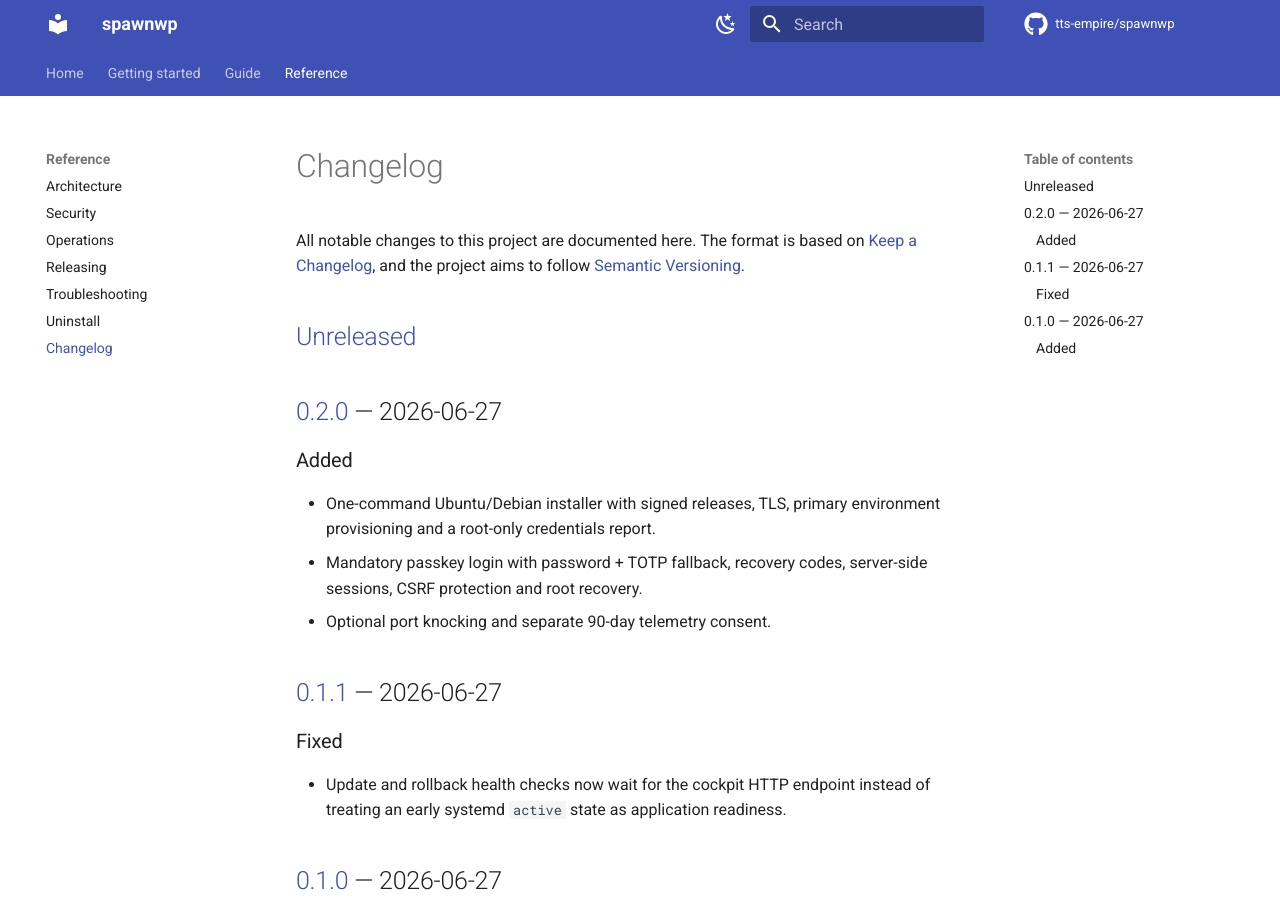
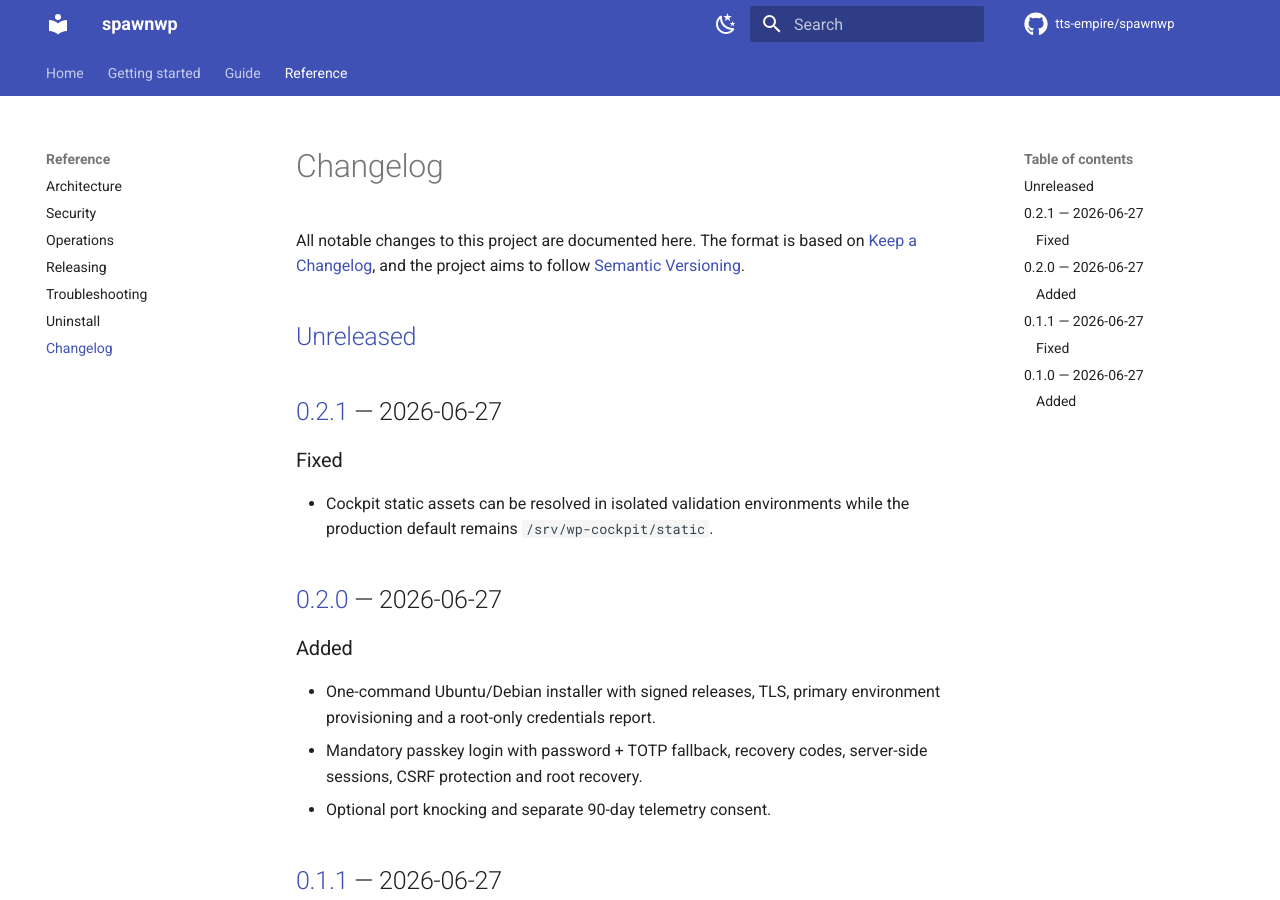
Before and after one commit to tts-empire/spawnwp, an MkDocs documentation site: the page built from docs/changelog.md, in a window 1280 px wide and 900 px high. Built offline with MkDocs 1.6.1 and Material for MkDocs 9.7.7, drawn with Linux system fonts in a browser that asks for light colours; comment, search, counter and statistics services are not loaded.

Commit message:
Make cockpit static path testable

```diff
--- a/docs/changelog.md
+++ b/docs/changelog.md
@@ -5,6 +5,13 @@ All notable changes to this project are documented here. The format is based on
 [Semantic Versioning](https://semver.org/spec/v2.0.0.html).
 
 ## [Unreleased]
+
+## [0.2.1] — 2026-06-27
+
+### Fixed
+
+- Cockpit static assets can be resolved in isolated validation environments while the
+  production default remains `/srv/wp-cockpit/static`.
 
 ## [0.2.0] — 2026-06-27
 
@@ -43,7 +50,8 @@ First public release.
   HTTPS, dropped Linux capabilities, no Docker socket exposure, loopback-only service
   ports, per-install random secrets.
 
-[Unreleased]: https://github.com/tts-empire/spawnwp/compare/v0.2.0...HEAD
+[Unreleased]: https://github.com/tts-empire/spawnwp/compare/v0.2.1...HEAD
+[0.2.1]: https://github.com/tts-empire/spawnwp/compare/v0.2.0...v0.2.1
 [0.2.0]: https://github.com/tts-empire/spawnwp/compare/v0.1.1...v0.2.0
 [0.1.1]: https://github.com/tts-empire/spawnwp/compare/v0.1.0...v0.1.1
 [0.1.0]: https://github.com/tts-empire/spawnwp/releases/tag/v0.1.0
```
Also changed, not shown: docs/release-notes/0.2.1.md (added, +4 -0 lines), 3 other files.
